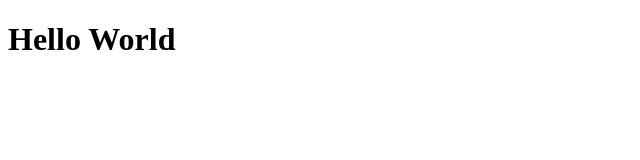
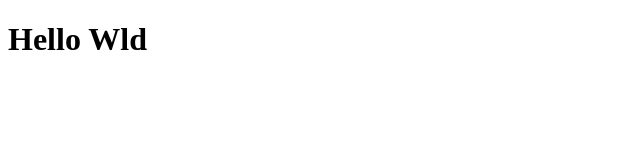
Before and after one commit to vitoderi/vitostaticwebproject, a plain HTML site: page index.html in a window 1280 px wide. Shown: the full height of the page, 0-640 px from the left. Drawn offline with Linux system fonts and the light colour scheme.

Commit message:
Update index.html

```diff
--- a/index.html
+++ b/index.html
@@ -6,6 +6,6 @@
     <title>Document</title>
 </head>
 <body>
-    <h1>Hello World</h1>
+    <h1>Hello Wld</h1>
 </body>
 </html>
```
